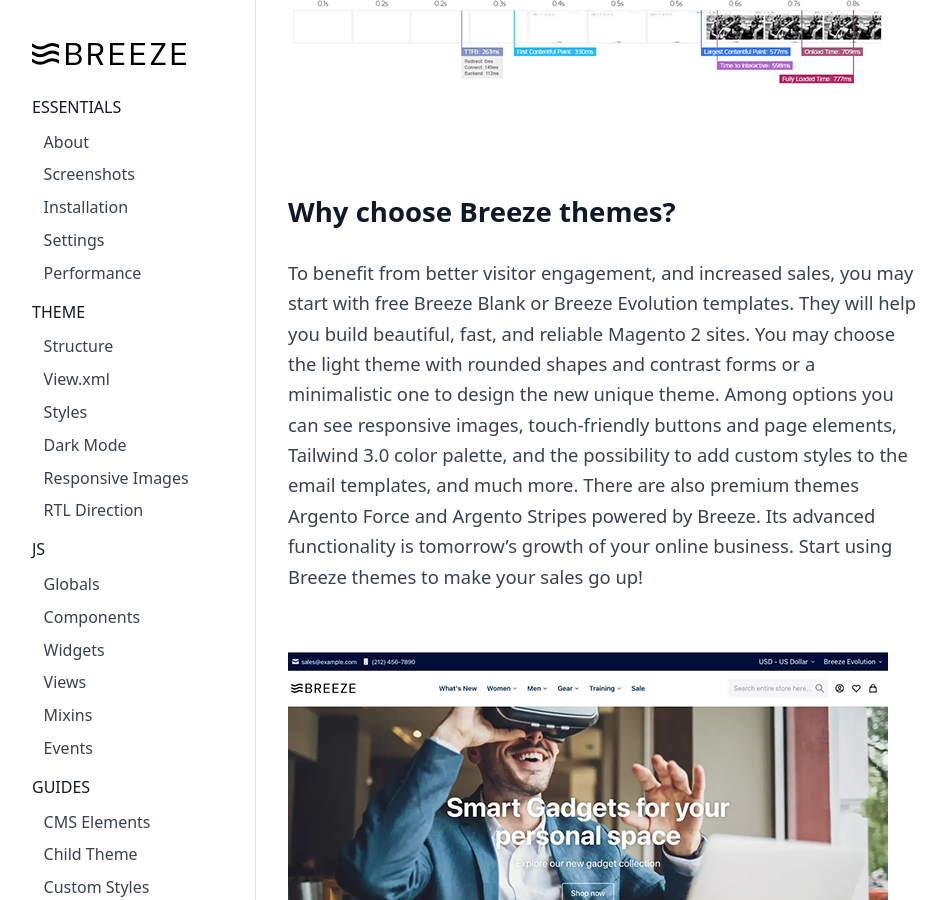
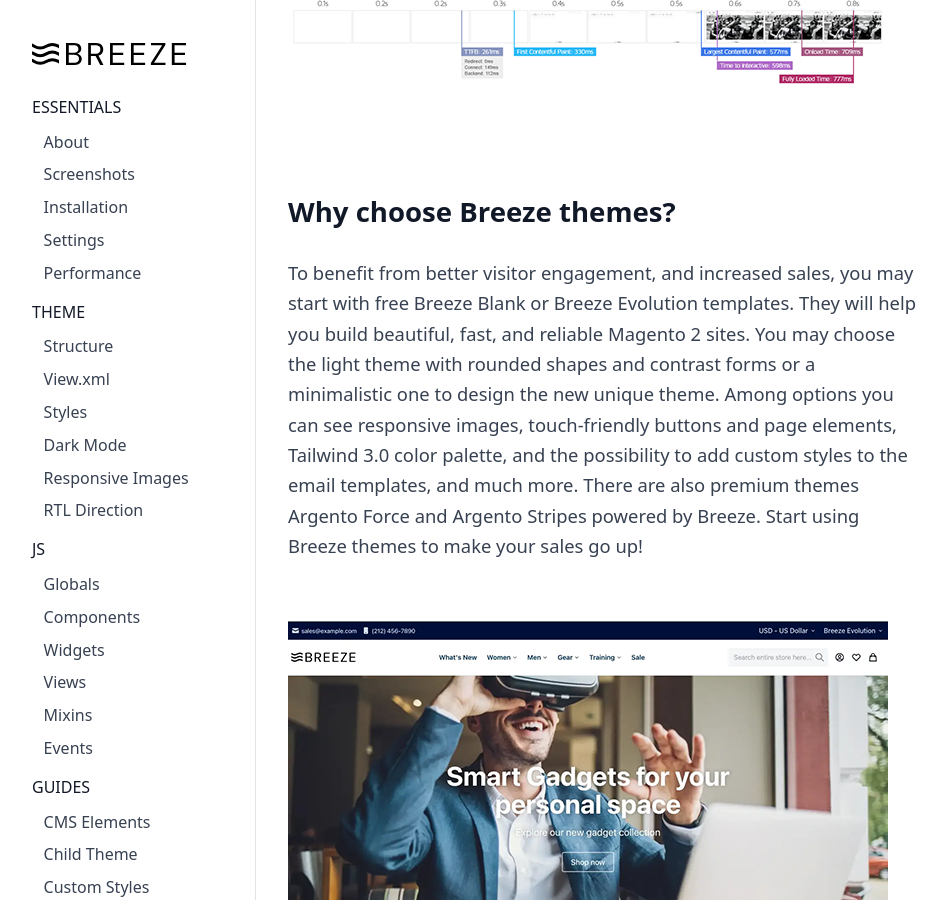
Before and after one commit to breezefront/breezefront.com, a Jekyll site: the page built from introducing-breeze.md, in a window 1280 px wide and 900 px high, scrolled down 1908 px. Shown: the whole window, without its empty margins (0-947 px from the left). Built offline with Jekyll 4.4.1, drawn with Linux system fonts in a browser that asks for light colours; our own code applies the rules of GitHub Pages for plain Markdown files.

Commit message:
Update introducing-breeze.md

```diff
--- a/introducing-breeze.md
+++ b/introducing-breeze.md
@@ -15,7 +15,7 @@ A frontend javascript stack was designed by using our knowledge of innovative sp
 
 ## Why choose Breeze themes?
 
-To benefit from better visitor engagement, and increased sales, you may start with free Breeze Blank or Breeze Evolution templates. They will help you build beautiful, fast, and reliable Magento 2 sites. You may choose the light theme with rounded shapes and contrast forms or a minimalistic one to design the new unique theme. Among options you can see responsive images, touch-friendly buttons and page elements, Tailwind 3.0 color palette, and the possibility to add custom styles to the email templates, and much more. There are also premium themes Argento Force and Argento Stripes powered by Breeze. Its advanced functionality is tomorrow's growth of your online business. Start using Breeze themes to make your sales go up!
+To benefit from better visitor engagement, and increased sales, you may start with free Breeze Blank or Breeze Evolution templates. They will help you build beautiful, fast, and reliable Magento 2 sites. You may choose the light theme with rounded shapes and contrast forms or a minimalistic one to design the new unique theme. Among options you can see responsive images, touch-friendly buttons and page elements, Tailwind 3.0 color palette, and the possibility to add custom styles to the email templates, and much more. There are also premium themes Argento Force and Argento Stripes powered by Breeze. Start using Breeze themes to make your sales go up!
 
 ![Breeze Evolution](/assets/img/introducing-breeze/breeze_evolution_home_page.png)
 
```
